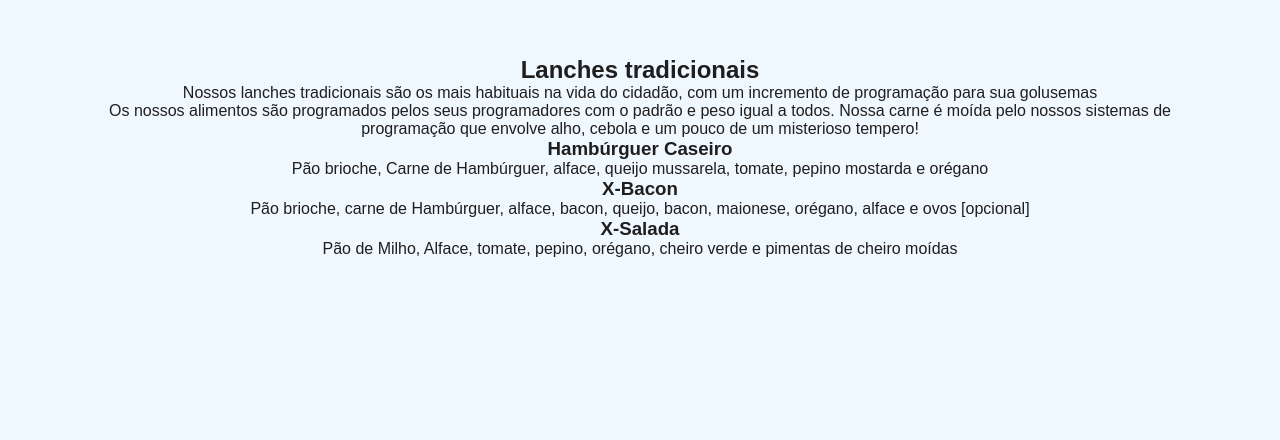
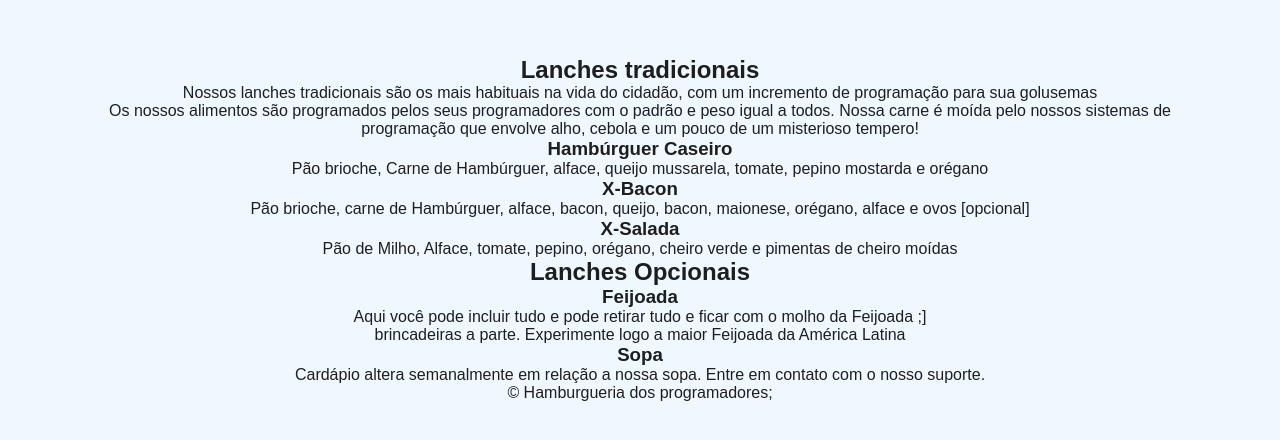
Before and after one commit to iuky-ferreira2000/Teste_git_iuky, a plain HTML site: page index.html in a window 1280 px wide. Shown: the part 168-608 px from the top of the page. Drawn offline with Linux system fonts and the light colour scheme.

Commit message:
alteração

```diff
--- a/index.html
+++ b/index.html
@@ -26,6 +26,19 @@
         <h3>X-Salada</h3>
             <p>Pão de Milho, Alface, tomate, pepino, orégano, cheiro verde e pimentas de cheiro moídas</p>
         </section>
+
+        <section>
+        <h2>Lanches Opcionais</h2>
+        <h3>Feijoada</h3>
+            <p>Aqui você pode incluir tudo e pode retirar tudo e ficar com o molho da Feijoada ;]</p>
+            <p>brincadeiras a parte. Experimente logo a maior Feijoada da América Latina</p>
+        <h3>Sopa</h3>
+            <p>Cardápio altera semanalmente em relação a nossa sopa. Entre em contato com o nosso suporte.</p>
+        </section>
+
+        <section>
+            &copy Hamburgueria dos programadores;
+        </section>
     </main>
 
 </html>
```
